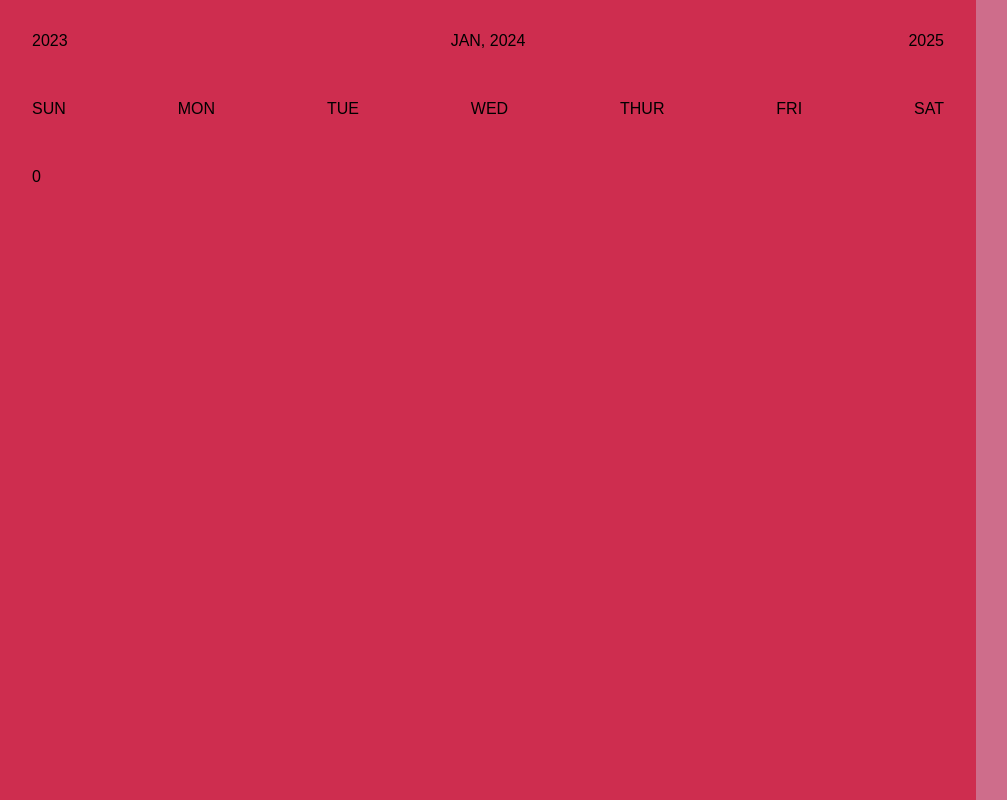
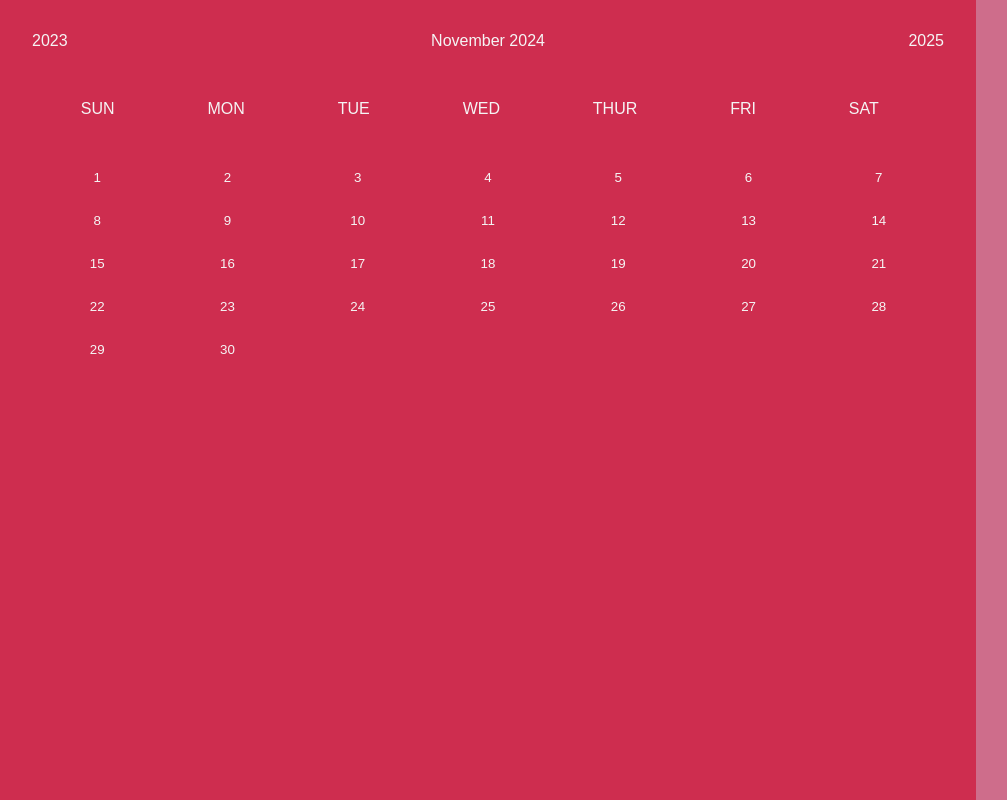
Before and after one commit to AlexisMed31/vacationmanagement-frontend, a React (Create React App) app: page /calendarnew in a window 1280 px wide. Shown: the whole page, without its empty margins (0-1007 px from the left). Built offline with nearby package versions, Linux system fonts and the light colour scheme; a web font is replaced by a local one.

Commit message:
calendar

```diff
--- a/package.json
+++ b/package.json
@@ -6,6 +6,7 @@
     "@testing-library/jest-dom": "^5.17.0",
     "@testing-library/react": "^13.4.0",
     "@testing-library/user-event": "^13.5.0",
+    "date-fns": "^4.1.0",
     "npm": "^10.9.0",
     "react": "^18.3.1",
     "react-calendar": "^5.1.0",
--- a/src/view/calendar/Calendar2.css
+++ /dev/null
@@ -1,11 +0,0 @@
-* {
-  margin: 0;
-  padding: 0;
-  color: black;
-}
-
-.main-container {
-  width: 100vw;
-  height: 100vh;
-  background-color: blueviolet;
-}
--- a/src/view/calendar/CalendarScreen.js
+++ b/src/view/calendar/CalendarScreen.js
@@ -1,7 +1,7 @@
 import React, { useState } from 'react';
 import Calendar from 'react-calendar';
 import 'react-calendar/dist/Calendar.css';
-import './Calendar2.css';
+import './newcalendar.css';
 
 function CalendarScreen() {
   const [date, setDate] = useState(new Date()); // Estado de la fecha actual
--- a/src/view/calendar/calendar.jsx
+++ b/src/view/calendar/calendar.jsx
@@ -1,6 +1,22 @@
+import { eachDayOfInterval, endOfMonth, format, getDay, isEqual, isSameDay, isSameMonth, isToday, parse, parseISO, startOfToday } from 'date-fns';
 import './newcalendar.css';
+import { useState } from 'react';
 
 function CalendarView() {
+
+  let today = startOfToday();
+  let [selectedDay, setSelectedDay] = useState(today)
+  let [currentMonth, setCurrentMonth] = useState(format(today, 'MMM-yyyy'))
+  let firstDayCurrentMonth = parse(currentMonth, 'MMM-yyyy', new Date())
+  let days = eachDayOfInterval({
+    start: firstDayCurrentMonth,
+    end: endOfMonth(firstDayCurrentMonth),
+  })
+
+  function classNames(...classes) {
+    return classes.filter(Boolean).join(' ')
+  }
+
   const weeks = () => {
     return (
       <>
@@ -28,18 +44,7 @@ function CalendarView() {
       </>
     )
   }
-  const days = () => {
-    const totaldays = 31;
 
-
-    for (let i = 0; i <= totaldays; i++) {
-      return (
-        <div className = 'days'>
-          {i}
-        </div>
-      );
-    }
-  }
   return (
     <div className="main-container">
       <div className="main-container-left">
@@ -48,7 +53,7 @@ function CalendarView() {
             2023
           </div>
           <div className='year-current'>
-            JAN, 2024
+            {format(today, 'MMMM yyyy')}
           </div>
           <div className='year-next'>
             2025
@@ -58,7 +63,46 @@ function CalendarView() {
           {weeks()}
         </div>
         <div className='container-left-days'>
-          {days()}
+        {days.map((day, dayIdx) => (
+                <div
+                  key={day.toString()}
+                  className={classNames(
+                    dayIdx === 0 && colStartClasses[getDay(day)],
+                    'py'
+                  )}
+                >
+                  <button
+                    type="button"
+                    onClick={() => setSelectedDay(day)}
+                    className={classNames(
+                      isEqual(day, selectedDay) && 'text-white',
+                      !isEqual(day, selectedDay) &&
+                        isToday(day) &&
+                        'text-red-500',
+                      !isEqual(day, selectedDay) &&
+                        !isToday(day) &&
+                        isSameMonth(day, firstDayCurrentMonth) &&
+                        'text-gray-900',
+                      !isEqual(day, selectedDay) &&
+                        !isToday(day) &&
+                        !isSameMonth(day, firstDayCurrentMonth) &&
+                        'text-gray-400',
+                      isEqual(day, selectedDay) && isToday(day) && 'bg-red-500',
+                      isEqual(day, selectedDay) &&
+                        !isToday(day) &&
+                        'bg-gray-900',
+                      !isEqual(day, selectedDay) && 'hover:bg-gray-200',
+                      (isEqual(day, selectedDay) || isToday(day)) &&
+                        'font-semibold',
+                      'mx-auto flex h-8 w-8 items-center justify-center rounded-full'
+                    )}
+                  >
+                    <time dateTime={format(day, 'yyyy-MM-dd')}>
+                      {format(day, 'd')}
+                    </time>
+                  </button>
+                </div>
+              ))}
         </div>
       </div>
       <div className="main-container-right">
@@ -66,5 +110,14 @@ function CalendarView() {
     </div>
   );
 }
+let colStartClasses = [
+  '',
+  'col-start-2',
+  'col-start-3',
+  'col-start-4',
+  'col-start-5',
+  'col-start-6',
+  'col-start-7',
+]
 
 export default CalendarView;
--- a/src/view/calendar/newcalendar.css
+++ b/src/view/calendar/newcalendar.css
@@ -1,3 +1,6 @@
+* {
+  color: whitesmoke;
+}
 
 .main-container {
   display: flex;
@@ -9,6 +12,7 @@
 
 .main-container-left {
   background-color: #CE2D4F;
+  color: whitesmoke;
   width: 75%;
   padding: 32px;
 }
@@ -30,4 +34,27 @@
   justify-content: space-between;
   margin-top: 50px;
   margin-bottom: 50px;
+  padding-left: 5.35714285714286%;
+  padding-right: 7.14285714285714%;
 }
+
+.container-left-days {
+  display: flex;
+  flex-direction: row;
+  /* justify-content: space-between; */
+  flex-wrap: wrap;
+  width: 100%;
+  color: whitesmoke;
+}
+
+.py {
+  margin-bottom: 25px;
+  width: 14.28571428571429%;
+  color: whitesmoke;
+}
+
+.py button {
+  width: 100%;
+  background-color: #CE2D4F;
+  border: none;
+}
```
Also changed, not shown: 1 other file (tests, documents, lock files or other folders).
